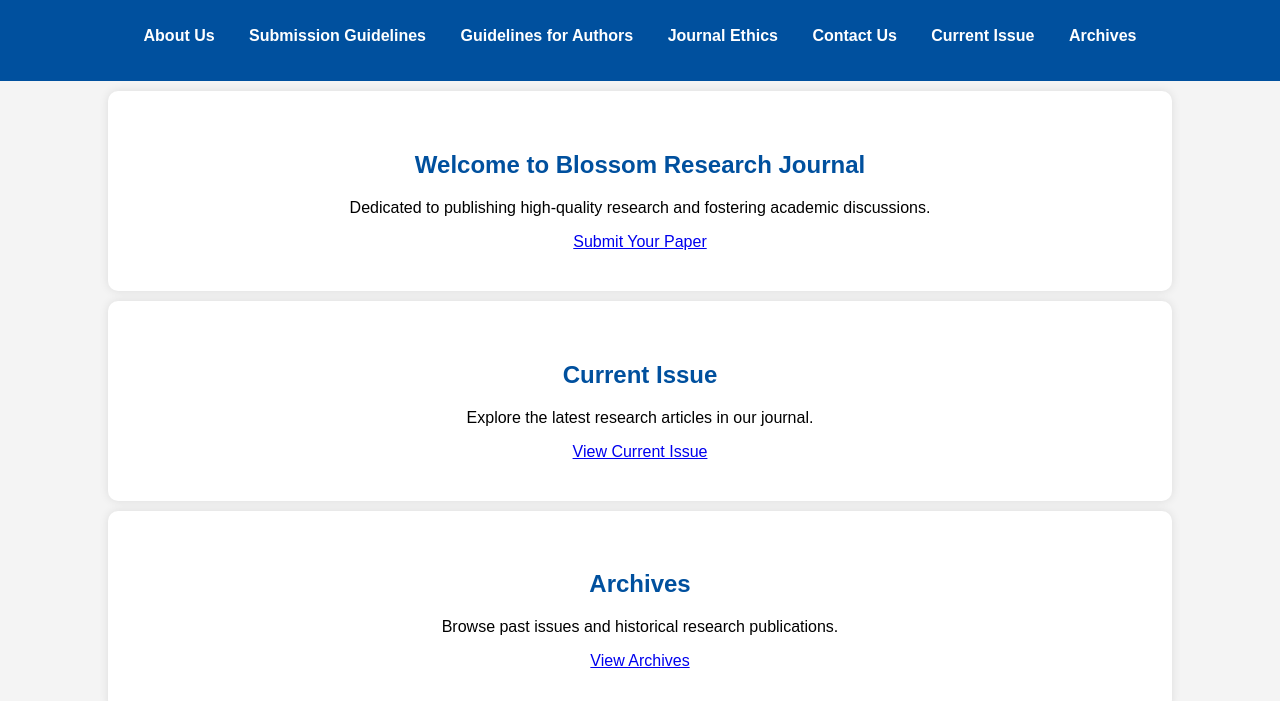
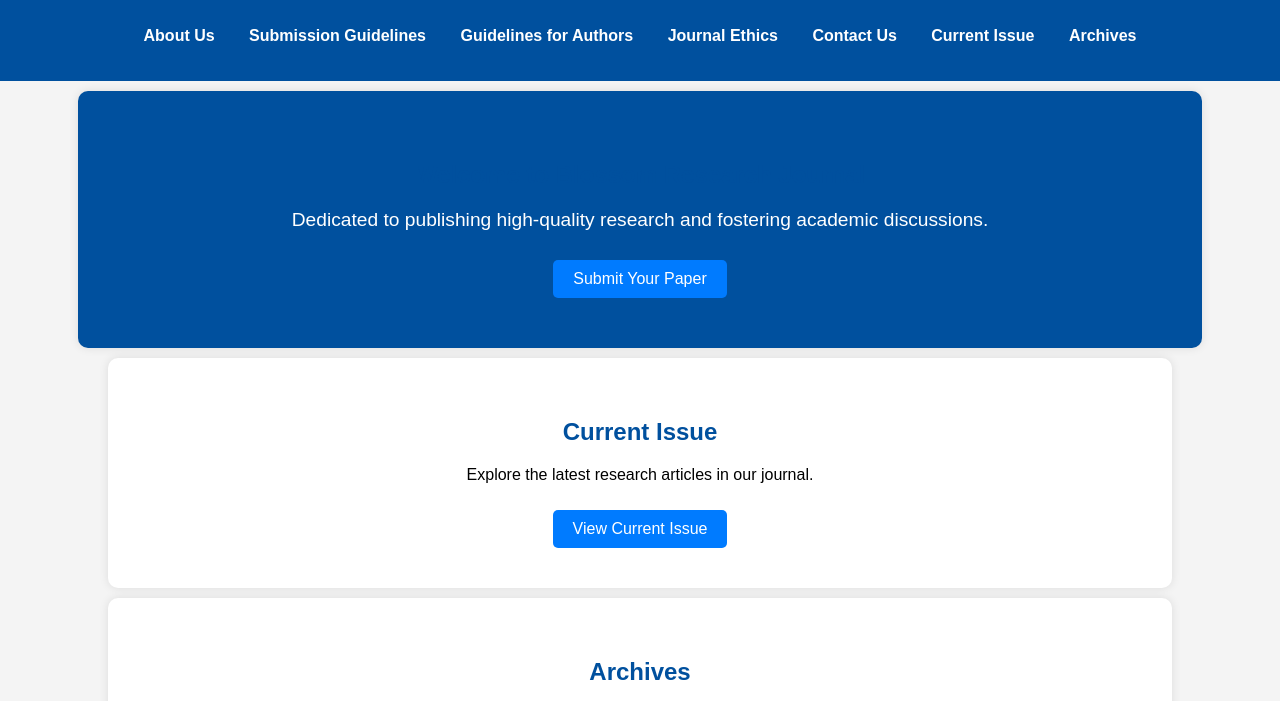
Before and after one commit to natresearch2020/research_journal, a plain HTML site: page index.html in a window 1280 px wide. Shown: the part 89-790 px from the top of the page. Drawn offline with Linux system fonts and the light colour scheme; files that its build step writes are made by us from their sources.

Commit message:
Update style.css

```diff
--- a/style/style.css
+++ b/style/style.css
@@ -61,6 +61,32 @@ h2 {
     color: #00509E;
 }
 
+/* Hero Section */
+.hero {
+    background-color: #00509E;
+    color: white;
+    padding: 50px;
+}
+
+.hero p {
+    font-size: 1.2em;
+}
+
+/* Buttons */
+.btn {
+    display: inline-block;
+    background-color: #007BFF;
+    color: white;
+    padding: 10px 20px;
+    text-decoration: none;
+    border-radius: 5px;
+    margin-top: 10px;
+}
+
+.btn:hover {
+    background-color: #0056b3;
+}
+
 /* Footer */
 footer {
     background-color: #333;
```
